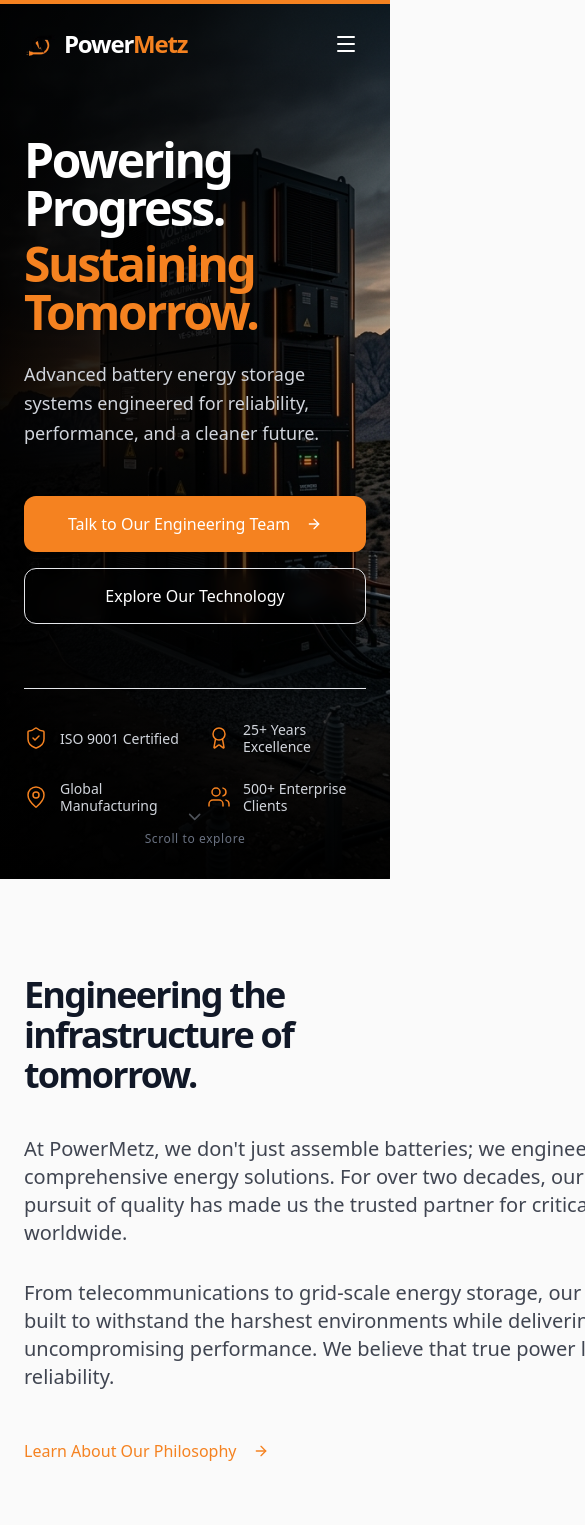
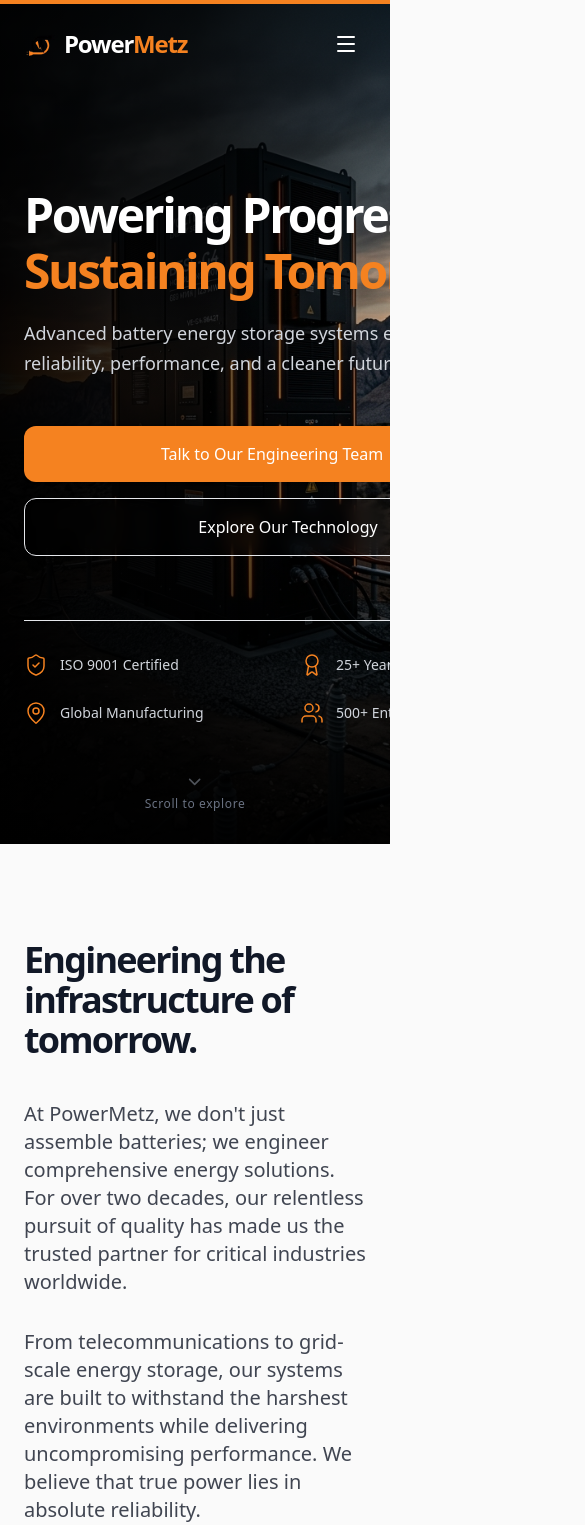
Before and after one commit to ayush4460/Power-Metz, a Next.js app: page / in a window 390 px wide. Shown: the top 1525 px of the page, 585 px wide, since content can reach past the window. Built offline with nearby package versions, Linux system fonts and the light colour scheme.

Commit message:
Initial Commit

```diff
--- a/app/layout.tsx
+++ b/app/layout.tsx
@@ -47,8 +47,8 @@ export default function RootLayout({
   children: React.ReactNode;
 }>) {
   return (
-    <html lang="en" suppressHydrationWarning className="scroll-smooth">
-      <body className={`${inter.variable} ${spaceGrotesk.variable} ${manrope.variable} font-sans antialiased bg-background text-foreground`}>
+    <html lang="en" suppressHydrationWarning className="scroll-smooth overflow-x-hidden">
+      <body className={`${inter.variable} ${spaceGrotesk.variable} ${manrope.variable} font-sans antialiased bg-background text-foreground overflow-x-hidden`}>
         <Providers>
           <Background noise />
           <ScrollProgress />
--- a/components/home/hero-section.tsx
+++ b/components/home/hero-section.tsx
@@ -48,8 +48,8 @@ export const HeroSection = () => {
       </motion.div>
 
       <Container className="relative z-20 h-full flex flex-col justify-center">
-        <Grid className="items-center gap-12 lg:gap-8 h-full">
-          <div className="col-span-1 lg:col-span-8 flex flex-col justify-center mt-12 lg:mt-0">
+        <Grid cols={12} className="items-center gap-12 lg:gap-8 h-full">
+          <div className="col-span-12 lg:col-span-8 flex flex-col justify-center mt-12 lg:mt-0">
             <Reveal direction="up" duration={0.8}>
               <H1 className="mb-6 max-w-[18ch] leading-[1.05] tracking-tighter text-white font-bold text-5xl md:text-7xl lg:text-[5.5rem]">
                 {headline}
@@ -67,11 +67,11 @@ export const HeroSection = () => {
 
             <FadeIn delay={0.2} duration={0.8}>
               <div className="flex flex-col sm:flex-row items-center gap-4 mb-16 md:mb-24">
-                <Button size="lg" className="w-full sm:w-auto h-14 px-8 text-base group bg-primary hover:bg-primary/90 text-white border-0 transition-all duration-300">
+                <Button size="lg" className="w-full sm:w-auto h-auto py-4 px-8 text-base group bg-primary hover:bg-primary/90 text-white border-0 transition-all duration-300 whitespace-normal text-center">
                   {primaryCta}
-                  <ArrowRight className="ml-2 h-4 w-4 group-hover:translate-x-1 transition-transform" />
+                  <ArrowRight className="ml-2 h-4 w-4 group-hover:translate-x-1 transition-transform inline-block" />
                 </Button>
-                <Button variant="outline" size="lg" className="w-full sm:w-auto h-14 px-8 text-base border-white/30 bg-black/20 backdrop-blur text-white hover:bg-white/10 hover:text-white transition-colors duration-300">
+                <Button variant="outline" size="lg" className="w-full sm:w-auto h-auto py-4 px-8 text-base border-white/30 bg-black/20 backdrop-blur text-white hover:bg-white/10 hover:text-white transition-colors duration-300 whitespace-normal text-center">
                   {secondaryCta}
                 </Button>
               </div>
--- a/components/home/intro-section.tsx
+++ b/components/home/intro-section.tsx
@@ -13,9 +13,9 @@ export const IntroSection = () => {
   return (
     <Section className="py-24 md:py-32 bg-background relative z-20">
       <Container>
-        <Grid className="items-stretch gap-16 lg:gap-24" cols={12}>
+        <div className="grid grid-cols-1 lg:grid-cols-2 items-stretch gap-16 lg:gap-24">
           {/* Left Typography (50% on Desktop) */}
-          <div className="col-span-12 lg:col-span-6 flex flex-col justify-center">
+          <div className="flex flex-col justify-center">
             <Reveal direction="up" duration={0.8}>
               <H2 className="mb-10 max-w-[18ch] leading-[1.1] tracking-tighter text-4xl md:text-5xl lg:text-6xl font-semibold text-foreground">{headline}</H2>
             </Reveal>
@@ -38,8 +38,8 @@ export const IntroSection = () => {
           </div>
 
           {/* Right Image (50% on Desktop) */}
-          <div className="col-span-12 lg:col-span-6 flex">
-            <Reveal direction="up" duration={1} delay={0.2} className="relative w-full h-full min-h-[300px] rounded-2xl overflow-hidden bg-muted flex-1">
+          <div className="flex">
+            <Reveal direction="up" duration={1} delay={0.2} className="relative w-full h-full min-h-[300px] md:min-h-[400px] rounded-2xl overflow-hidden bg-muted flex-1">
               <ResponsiveImage
                 src={image.src}
                 alt={image.alt}
@@ -49,7 +49,7 @@ export const IntroSection = () => {
               <div className="absolute inset-0 ring-1 ring-inset ring-foreground/10 rounded-2xl pointer-events-none" />
             </Reveal>
           </div>
-        </Grid>
+        </div>
       </Container>
     </Section>
   )
--- a/components/home/process-section.tsx
+++ b/components/home/process-section.tsx
@@ -32,10 +32,10 @@ export const ProcessSection = () => {
         </div>
 
         <div className="relative max-w-6xl mx-auto" ref={containerRef}>
-          {/* Central Timeline Line (Desktop) / Left Line (Mobile) */}
-          <div className="absolute left-6 md:left-1/2 top-0 bottom-0 w-px bg-border/50 -translate-x-1/2" />
+          {/* Central Timeline Line (Desktop only) */}
+          <div className="hidden md:block absolute left-1/2 top-0 bottom-0 w-px bg-border/50 -translate-x-1/2" />
           <motion.div
-            className="absolute left-6 md:left-1/2 top-0 bottom-0 w-[2px] bg-primary -translate-x-1/2 origin-top"
+            className="hidden md:block absolute left-1/2 top-0 bottom-0 w-[2px] bg-primary -translate-x-1/2 origin-top"
             style={{ scaleY }}
           />
 
@@ -45,27 +45,27 @@ export const ProcessSection = () => {
 
               return (
                 <div key={step.id} className="relative grid grid-cols-1 md:grid-cols-2 gap-12 md:gap-24 items-center group">
-                  {/* Timeline Dot */}
-                  <div className="absolute left-6 md:left-1/2 top-1/2 w-4 h-4 bg-surface border-4 border-primary rounded-full -translate-x-1/2 -translate-y-1/2 z-10 transition-transform duration-500 group-hover:scale-[1.7]" />
+                  {/* Timeline Dot (Desktop only) */}
+                  <div className="hidden md:block absolute left-1/2 top-1/2 w-4 h-4 bg-surface border-4 border-primary rounded-full -translate-x-1/2 -translate-y-1/2 z-10 transition-transform duration-500 group-hover:scale-[1.7]" />
 
                   {/* Content (Alternating) */}
-                  <div className={`pl-16 md:pl-0 ${isEven ? 'md:order-2 md:text-left' : 'md:order-1 md:text-right'}`}>
-                    <Reveal direction={isEven ? "left" : "right"} duration={0.8} delay={0.1}>
-                      <span className="flex items-center gap-4 text-primary font-mono text-sm tracking-widest mb-6 uppercase">
+                  <div className={`${isEven ? 'md:order-2 md:text-left' : 'md:order-1 md:text-right'}`}>
+                    <Reveal direction="up" duration={0.8} delay={0.1}>
+                      <span className="flex flex-wrap items-center gap-4 text-primary font-mono text-sm tracking-widest mb-6 uppercase">
                         {!isEven && <span className="hidden md:block w-8 h-px bg-primary ml-auto" />}
                         Step 0{step.id}
                         {isEven && <span className="hidden md:block w-8 h-px bg-primary" />}
                       </span>
                       <H3 className="mb-6 text-3xl tracking-tight">{step.title}</H3>
-                      <Paragraph className={`text-muted-foreground text-lg leading-relaxed max-w-md ${isEven ? '' : 'ml-auto md:ml-0'}`}>
+                      <Paragraph className={`text-muted-foreground text-lg leading-relaxed max-w-md ${isEven ? '' : 'md:ml-auto'}`}>
                         {step.description}
                       </Paragraph>
                     </Reveal>
                   </div>
 
                   {/* Image (Alternating) */}
-                  <div className={`pl-16 md:pl-0 ${isEven ? 'md:order-1' : 'md:order-2'}`}>
-                    <Reveal direction={isEven ? "right" : "left"} duration={0.8} delay={0.2}>
+                  <div className={`${isEven ? 'md:order-1' : 'md:order-2'}`}>
+                    <Reveal direction="up" duration={0.8} delay={0.2}>
                       <div className="relative w-full aspect-[16/9] md:aspect-[3/2] rounded-3xl overflow-hidden shadow-2xl">
                         <ResponsiveImage
                           src={step.image.src}
--- a/components/layout/index.tsx
+++ b/components/layout/index.tsx
@@ -60,7 +60,7 @@ export const Grid = React.forwardRef<HTMLDivElement, React.HTMLAttributes<HTMLDi
       4: "grid-cols-1 md:grid-cols-2 lg:grid-cols-4",
       5: "grid-cols-1 sm:grid-cols-2 md:grid-cols-3 lg:grid-cols-5",
       6: "grid-cols-2 md:grid-cols-3 lg:grid-cols-6",
-      12: "grid-cols-4 md:grid-cols-6 lg:grid-cols-12",
+      12: "grid-cols-12",
     }[cols];
 
     return (
```
